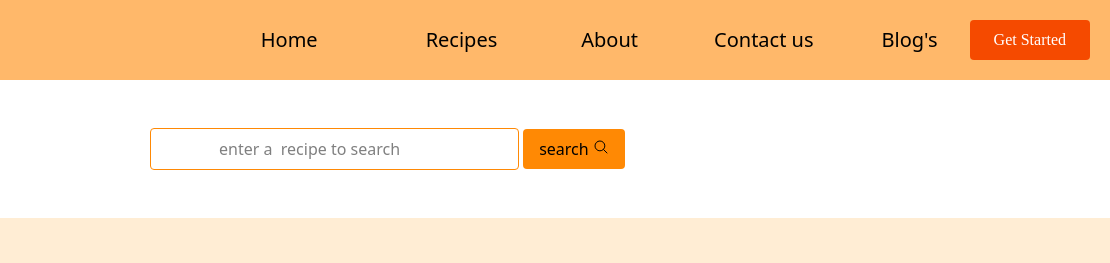
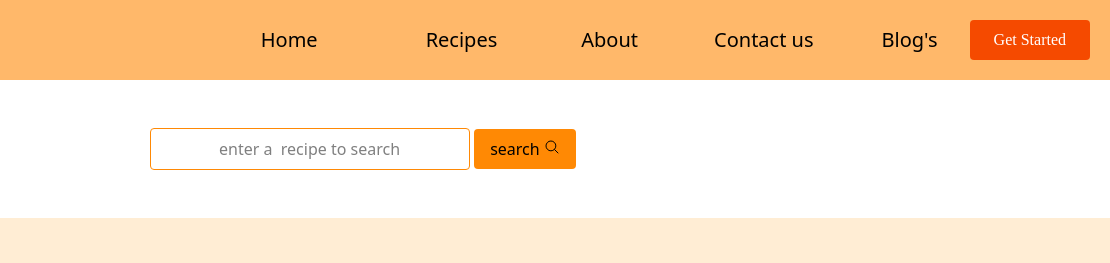
Before and after one commit to AlvinMusonye/recipe-book-app, a website: page index.html in a window 1280 px wide. Shown: the top 263 px of the page, 170-1280 px from the left. Drawn offline with nearby package versions, Linux system fonts and the light colour scheme.

Commit message:
add changes

```diff
--- a/index.html
+++ b/index.html
@@ -37,8 +37,8 @@
        </nav>
 
    <div class="mx-10 my-6  ">
-    <input id="searchBox" type="text" class="border  my-6 border-orange-400 ml-70  py-2 px-17 rounded" placeholder="enter a  recipe to search">
-    <button id="searchBtn" type="submit" class=" border-none bg-orange-400 cursor-pointer py-2 px-4   rounded" > search <ion-icon name="search-outline" class=""></ion-icon></button>
+    <input id="searchBox" type="text" class="border  my-6 border-orange-400 lg:ml-70  py-2 px-17 rounded w-20 lg:w-80" placeholder="enter a  recipe to search">
+    <button id="searchBtn" type="submit" class=" border-none bg-orange-400 cursor-pointer py-2 px-4 rounded" > search <ion-icon name="search-outline" class=""></ion-icon></button>
     </div>
     <div class=" recipe w-full  container mx-auto text-center text-center border-orange-900 rounded   gap-8 bg-orange-300 shadow-lg grid grid-cols-1  md:grid-cols-2 lg:grid-cols-2 text-gray-900 ">
    </div>
```
